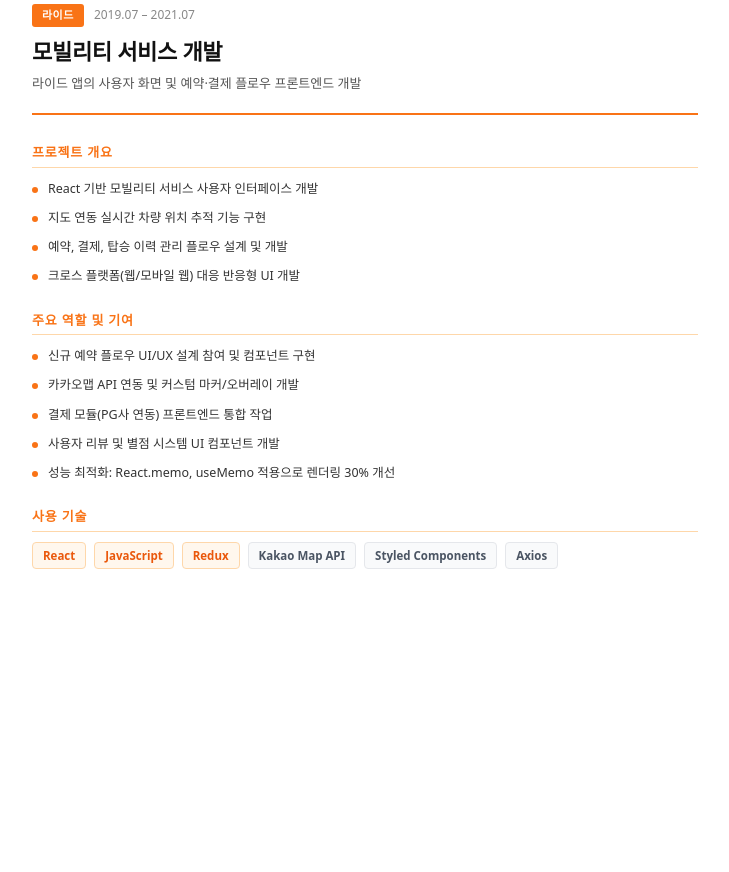
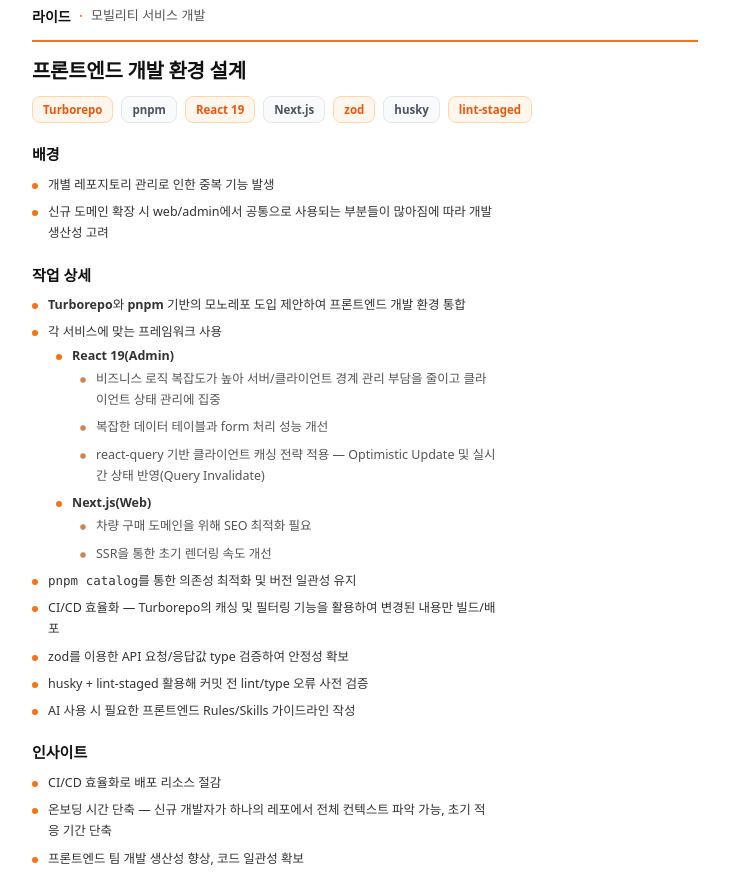
Before and after one commit to heeyounggoo/heeyounggoo.github.io, an Astro site: page /resume in a window 1280 px wide. Shown: the part 1336-2208 px from the top of the page, without its empty margins (275-1004 px from the left). Built offline with nearby package versions, Linux system fonts and the light colour scheme; Astro itself is replaced by a stand-in of ours; a web font is replaced by a local one.

Commit message:
feat: redesign resume project section layout (#6)
* feat: redesign resume project section CSS layout

* feat: replace A-2 with monorepo dev environment setup content

* feat: convert A-3 to A-6 project pages to new section label format

* feat: move tech-tags below title with nth-child coloring and simplify section labels

```diff
--- a/src/pages/resume.astro
+++ b/src/pages/resume.astro
@@ -195,60 +195,68 @@
     }
 
     .project-header {
-      margin-bottom: 28px;
-      padding-bottom: 20px;
+      display: flex;
+      align-items: center;
+      gap: 8px;
+      margin-bottom: 14px;
+      padding-bottom: 12px;
       border-bottom: 2px solid #f97316;
     }
 
-    .project-meta {
-      display: flex;
-      align-items: center;
-      gap: 10px;
+    .project-company {
+      font-size: 14px;
+      font-weight: 700;
+      color: #111111;
+    }
+
+    .project-service-sep {
+      color: #f97316;
+      font-weight: 400;
+    }
+
+    .project-service {
+      font-size: 13px;
+      color: #555555;
+      font-weight: 500;
+    }
+
+    .project-title {
+      font-size: 20px;
+      font-weight: 700;
+      color: #111111;
+      margin-bottom: 4px;
+      letter-spacing: -0.3px;
+    }
+
+    .project-section {
+      margin-bottom: 20px;
+    }
+
+    .project-section-label {
+      display: block;
+      font-size: 15px;
+      font-weight: 700;
+      color: #111111;
       margin-bottom: 8px;
     }
 
-    .project-company-badge {
-      font-size: 11px;
-      font-weight: 700;
-      padding: 3px 10px;
-      border-radius: 3px;
-      background: #f97316;
-      color: white;
-      text-transform: uppercase;
-      letter-spacing: 0.5px;
+    .project-title + .tech-tags {
+      margin-top: 10px;
+      margin-bottom: 20px;
     }
 
-    .project-period {
-      font-size: 12px;
-      color: #888888;
+    .project-title + .tech-tags .tech-tag:nth-child(odd) {
+      background: #fff7ed;
+      color: #ea580c;
+      border-color: #fed7aa;
+      border-radius: 8px;
     }
 
-    .project-title {
-      font-size: 22px;
-      font-weight: 700;
-      color: #111111;
-      margin-bottom: 6px;
-      letter-spacing: -0.3px;
-    }
-
-    .project-subtitle {
-      font-size: 13px;
-      color: #555555;
-    }
-
-    .project-section {
-      margin-bottom: 24px;
-    }
-
-    .project-section-title {
-      font-size: 13px;
-      font-weight: 700;
-      color: #f97316;
-      text-transform: uppercase;
-      letter-spacing: 0.8px;
-      margin-bottom: 10px;
-      padding-bottom: 4px;
-      border-bottom: 1px solid #fed7aa;
+    .project-title + .tech-tags .tech-tag:nth-child(even) {
+      background: #f9fafb;
+      color: #4b5563;
+      border-color: #e5e7eb;
+      border-radius: 8px;
     }
 
     .project-content ul {
@@ -259,7 +267,7 @@
     .project-content ul li {
       padding-left: 16px;
       position: relative;
-      margin-bottom: 8px;
+      margin-bottom: 6px;
       font-size: 12.5px;
       max-width: 65ch;
       line-height: 1.7;
@@ -274,6 +282,61 @@
       height: 6px;
       border-radius: 50%;
       background: #f97316;
+    }
+
+    .sub-list {
+      list-style: none;
+      padding: 0;
+      margin-top: 2px;
+      margin-left: 8px;
+    }
+
+    .sub-list > li {
+      padding-left: 14px;
+      position: relative;
+      margin-bottom: 4px;
+      font-size: 12.5px;
+      max-width: 60ch;
+      line-height: 1.7;
+    }
+
+    .sub-list > li::before {
+      content: "";
+      position: absolute;
+      left: 0;
+      top: 10px;
+      width: 8px;
+      height: 1.5px;
+      background: #aaaaaa;
+    }
+
+    .sub-sub-list {
+      list-style: none;
+      padding: 0;
+      margin-top: 2px;
+      margin-left: 8px;
+    }
+
+    .sub-sub-list > li {
+      padding-left: 14px;
+      position: relative;
+      margin-bottom: 4px;
+      font-size: 12px;
+      color: #555555;
+      max-width: 58ch;
+      line-height: 1.7;
+    }
+
+    .sub-sub-list > li::before {
+      content: "";
+      position: absolute;
+      left: 2px;
+      top: 9px;
+      width: 4px;
+      height: 4px;
+      border-radius: 50%;
+      border: 1px solid #aaaaaa;
+      background: transparent;
     }
 
     .edu-item {
@@ -436,51 +499,75 @@
 <span class="page-num">1 / 6</span>
   </div>
 
-  <!-- PAGE A-2: 라이드 모빌리티 서비스 -->
+  <!-- PAGE A-2: 라이드 프론트엔드 개발 환경 설계 -->
   <div class="page">
     <div class="project-header">
-      <div class="project-meta">
-        <span class="project-company-badge">라이드</span>
-        <span class="project-period">2019.07 – 2021.07</span>
+      <span class="project-company">라이드</span>
+      <span class="project-service-sep">·</span>
+      <span class="project-service">모빌리티 서비스 개발</span>
     </div>
-      <div class="project-title">모빌리티 서비스 개발</div>
-      <div class="project-subtitle">라이드 앱의 사용자 화면 및 예약·결제 플로우 프론트엔드 개발</div>
+
+    <div class="project-title">프론트엔드 개발 환경 설계</div>
+
+    <div class="tech-tags">
+      <span class="tech-tag">Turborepo</span>
+      <span class="tech-tag">pnpm</span>
+      <span class="tech-tag">React 19</span>
+      <span class="tech-tag">Next.js</span>
+      <span class="tech-tag">zod</span>
+      <span class="tech-tag">husky</span>
+      <span class="tech-tag">lint-staged</span>
     </div>
 
     <div class="project-section">
-      <div class="project-section-title">프로젝트 개요</div>
+      <span class="project-section-label">배경</span>
       <div class="project-content">
         <ul>
-          <li>React 기반 모빌리티 서비스 사용자 인터페이스 개발</li>
-          <li>지도 연동 실시간 차량 위치 추적 기능 구현</li>
-          <li>예약, 결제, 탑승 이력 관리 플로우 설계 및 개발</li>
-          <li>크로스 플랫폼(웹/모바일 웹) 대응 반응형 UI 개발</li>
+          <li>개별 레포지토리 관리로 인한 중복 기능 발생</li>
+          <li>신규 도메인 확장 시 web/admin에서 공통으로 사용되는 부분들이 많아짐에 따라 개발 생산성 고려</li>
         </ul>
       </div>
     </div>
 
     <div class="project-section">
-      <div class="project-section-title">주요 역할 및 기여</div>
+      <span class="project-section-label">작업 상세</span>
       <div class="project-content">
         <ul>
-          <li>신규 예약 플로우 UI/UX 설계 참여 및 컴포넌트 구현</li>
-          <li>카카오맵 API 연동 및 커스텀 마커/오버레이 개발</li>
-          <li>결제 모듈(PG사 연동) 프론트엔드 통합 작업</li>
-          <li>사용자 리뷰 및 별점 시스템 UI 컴포넌트 개발</li>
-          <li>성능 최적화: React.memo, useMemo 적용으로 렌더링 30% 개선</li>
+          <li><strong>Turborepo</strong>와 <strong>pnpm</strong> 기반의 모노레포 도입 제안하여 프론트엔드 개발 환경 통합</li>
+          <li>각 서비스에 맞는 프레임워크 사용
+            <ul class="sub-list">
+              <li><strong>React 19(Admin)</strong>
+                <ul class="sub-sub-list">
+                  <li>비즈니스 로직 복잡도가 높아 서버/클라이언트 경계 관리 부담을 줄이고 클라이언트 상태 관리에 집중</li>
+                  <li>복잡한 데이터 테이블과 form 처리 성능 개선</li>
+                  <li>react-query 기반 클라이언트 캐싱 전략 적용 — Optimistic Update 및 실시간 상태 반영(Query Invalidate)</li>
+                </ul>
+              </li>
+              <li><strong>Next.js(Web)</strong>
+                <ul class="sub-sub-list">
+                  <li>차량 구매 도메인을 위해 SEO 최적화 필요</li>
+                  <li>SSR을 통한 초기 렌더링 속도 개선</li>
+                </ul>
+              </li>
+            </ul>
+          </li>
+          <li><code>pnpm catalog</code>를 통한 의존성 최적화 및 버전 일관성 유지</li>
+          <li>CI/CD 효율화 — Turborepo의 캐싱 및 필터링 기능을 활용하여 변경된 내용만 빌드/배포</li>
+          <li>zod를 이용한 API 요청/응답값 type 검증하여 안정성 확보</li>
+          <li>husky + lint-staged 활용해 커밋 전 lint/type 오류 사전 검증</li>
+          <li>AI 사용 시 필요한 프론트엔드 Rules/Skills 가이드라인 작성</li>
         </ul>
       </div>
     </div>
 
     <div class="project-section">
-      <div class="project-section-title">사용 기술</div>
-      <div class="tech-tags">
-        <span class="tech-tag">React</span>
-        <span class="tech-tag">JavaScript</span>
-        <span class="tech-tag">Redux</span>
-        <span class="tech-tag secondary">Kakao Map API</span>
-        <span class="tech-tag secondary">Styled Components</span>
-        <span class="tech-tag secondary">Axios</span>
+      <span class="project-section-label">인사이트</span>
+      <div class="project-content">
+        <ul>
+          <li>CI/CD 효율화로 배포 리소스 절감</li>
+          <li>온보딩 시간 단축 — 신규 개발자가 하나의 레포에서 전체 컨텍스트 파악 가능, 초기 적응 기간 단축</li>
+          <li>프론트엔드 팀 개발 생산성 향상, 코드 일관성 확보</li>
+        </ul>
       </div>
     </div>
 
@@ -490,16 +577,24 @@
   <!-- PAGE A-3: 라이드 디자인시스템 -->
   <div class="page">
     <div class="project-header">
-      <div class="project-meta">
-        <span class="project-company-badge">라이드</span>
-        <span class="project-period">2020.01 – 2021.07</span>
+      <span class="project-company">라이드</span>
+      <span class="project-service-sep">·</span>
+      <span class="project-service">디자인시스템</span>
     </div>
+
     <div class="project-title">디자인시스템 구축</div>
-      <div class="project-subtitle">서비스 전반에 적용 가능한 재사용 컴포넌트 라이브러리 및 디자인시스템 개발</div>
+
+    <div class="tech-tags">
+      <span class="tech-tag">React</span>
+      <span class="tech-tag">TypeScript</span>
+      <span class="tech-tag">Storybook</span>
+      <span class="tech-tag">Rollup</span>
+      <span class="tech-tag">CSS Modules</span>
+      <span class="tech-tag">GitHub Actions</span>
     </div>
 
     <div class="project-section">
-      <div class="project-section-title">프로젝트 개요</div>
+      <span class="project-section-label">배경</span>
       <div class="project-content">
         <ul>
           <li>디자이너–개발자 협업을 위한 사내 디자인시스템 구축</li>
@@ -510,7 +605,7 @@
     </div>
 
     <div class="project-section">
-      <div class="project-section-title">주요 역할 및 기여</div>
+      <span class="project-section-label">작업 상세</span>
       <div class="project-content">
         <ul>
           <li>Button, Input, Modal, Toast 등 핵심 UI 컴포넌트 설계 및 개발</li>
@@ -522,34 +617,30 @@
       </div>
     </div>
 
-    <div class="project-section">
-      <div class="project-section-title">사용 기술</div>
-      <div class="tech-tags">
-        <span class="tech-tag">React</span>
-        <span class="tech-tag">TypeScript</span>
-        <span class="tech-tag">Storybook</span>
-        <span class="tech-tag secondary">Rollup</span>
-        <span class="tech-tag secondary">CSS Modules</span>
-        <span class="tech-tag secondary">GitHub Actions</span>
-      </div>
-    </div>
-
 <span class="page-num">3 / 6</span>
   </div>
 
   <!-- PAGE A-4: 핏투게더 스포츠 선수 리포트 -->
   <div class="page">
     <div class="project-header">
-      <div class="project-meta">
-        <span class="project-company-badge" style="background:#EA580C;">핏투게더</span>
-        <span class="project-period">2021.08 – 2022.12</span>
+      <span class="project-company">핏투게더</span>
+      <span class="project-service-sep">·</span>
+      <span class="project-service">스포츠 선수 리포트 서비스</span>
     </div>
+
     <div class="project-title">스포츠 선수 리포트 서비스 개발</div>
-      <div class="project-subtitle">전문 스포츠 선수의 퍼포먼스 데이터를 시각화하는 리포트 서비스 프론트엔드 개발</div>
+
+    <div class="tech-tags">
+      <span class="tech-tag">React</span>
+      <span class="tech-tag">TypeScript</span>
+      <span class="tech-tag">Recharts</span>
+      <span class="tech-tag">Recoil</span>
+      <span class="tech-tag">React Query</span>
+      <span class="tech-tag">html2canvas</span>
     </div>
 
     <div class="project-section">
-      <div class="project-section-title">프로젝트 개요</div>
+      <span class="project-section-label">배경</span>
       <div class="project-content">
         <ul>
           <li>선수별 퍼포먼스 지표 데이터 시각화 대시보드 개발</li>
@@ -560,7 +651,7 @@
     </div>
 
     <div class="project-section">
-      <div class="project-section-title">주요 역할 및 기여</div>
+      <span class="project-section-label">작업 상세</span>
       <div class="project-content">
         <ul>
           <li>Recharts 기반 커스텀 차트 컴포넌트 개발 (레이더, 바, 라인 차트)</li>
@@ -572,34 +663,30 @@
       </div>
     </div>
 
-    <div class="project-section">
-      <div class="project-section-title">사용 기술</div>
-      <div class="tech-tags">
-        <span class="tech-tag">React</span>
-        <span class="tech-tag">TypeScript</span>
-        <span class="tech-tag">Recharts</span>
-        <span class="tech-tag secondary">Recoil</span>
-        <span class="tech-tag secondary">React Query</span>
-        <span class="tech-tag secondary">html2canvas</span>
-      </div>
-    </div>
-
 <span class="page-num">4 / 6</span>
   </div>
 
   <!-- PAGE A-5: 핏투게더 리포트 & ANTLabs -->
   <div class="page">
     <div class="project-header">
-      <div class="project-meta">
-        <span class="project-company-badge" style="background:#EA580C;">핏투게더 / ANTLabs</span>
-        <span class="project-period">2023.01 – 2023.08</span>
+      <span class="project-company">핏투게더</span>
+      <span class="project-service-sep">·</span>
+      <span class="project-service">리포트 서비스 고도화</span>
     </div>
+
     <div class="project-title">리포트 서비스 개발 & ANTLabs 연계</div>
-      <div class="project-subtitle">핏투게더 리포트 고도화 및 ANTLabs 학사 시스템과의 데이터 연동 프로젝트</div>
+
+    <div class="tech-tags">
+      <span class="tech-tag">React</span>
+      <span class="tech-tag">TypeScript</span>
+      <span class="tech-tag">React Query</span>
+      <span class="tech-tag">react-window</span>
+      <span class="tech-tag">SheetJS</span>
+      <span class="tech-tag">Ant Design</span>
     </div>
 
     <div class="project-section">
-      <div class="project-section-title">프로젝트 개요</div>
+      <span class="project-section-label">배경</span>
       <div class="project-content">
         <ul>
           <li>기존 리포트 서비스 성능 개선 및 신규 분석 기능 추가</li>
@@ -610,7 +697,7 @@
     </div>
 
     <div class="project-section">
-      <div class="project-section-title">주요 역할 및 기여</div>
+      <span class="project-section-label">작업 상세</span>
       <div class="project-content">
         <ul>
           <li>react-window 적용으로 대형 데이터 테이블 렌더링 성능 60% 개선</li>
@@ -622,34 +709,31 @@
       </div>
     </div>
 
-    <div class="project-section">
-      <div class="project-section-title">사용 기술</div>
-      <div class="tech-tags">
-        <span class="tech-tag">React</span>
-        <span class="tech-tag">TypeScript</span>
-        <span class="tech-tag">React Query</span>
-        <span class="tech-tag secondary">react-window</span>
-        <span class="tech-tag secondary">SheetJS</span>
-        <span class="tech-tag secondary">Ant Design</span>
-      </div>
-    </div>
-
 <span class="page-num">5 / 6</span>
   </div>
 
   <!-- PAGE A-6: ANTLabs 학사시스템 -->
   <div class="page">
     <div class="project-header">
-      <div class="project-meta">
-        <span class="project-company-badge" style="background:#C2410C;">ANTLabs</span>
-        <span class="project-period">2023.10 – 현재</span>
+      <span class="project-company">ANTLabs</span>
+      <span class="project-service-sep">·</span>
+      <span class="project-service">대학교 학사 시스템</span>
     </div>
+
     <div class="project-title">대학교 학사 시스템 개발</div>
-      <div class="project-subtitle">국내 대학교 종합 학사 관리 시스템(수강신청·성적·졸업심사) 프론트엔드 개발</div>
+
+    <div class="tech-tags">
+      <span class="tech-tag">React</span>
+      <span class="tech-tag">TypeScript</span>
+      <span class="tech-tag">Next.js</span>
+      <span class="tech-tag">Nx (모노레포)</span>
+      <span class="tech-tag">WebSocket</span>
+      <span class="tech-tag">Playwright</span>
+      <span class="tech-tag">Tailwind CSS</span>
     </div>
 
     <div class="project-section">
-      <div class="project-section-title">프로젝트 개요</div>
+      <span class="project-section-label">배경</span>
       <div class="project-content">
         <ul>
           <li>대학교 학생·교수·행정 포털 통합 프론트엔드 개발</li>
@@ -660,7 +744,7 @@
     </div>
 
     <div class="project-section">
-      <div class="project-section-title">주요 역할 및 기여</div>
+      <span class="project-section-label">작업 상세</span>
       <div class="project-content">
         <ul>
           <li>수강신청 동시성 처리 UI (실시간 잔여석 업데이트 WebSocket)</li>
@@ -672,19 +756,6 @@
       </div>
     </div>
 
-    <div class="project-section">
-      <div class="project-section-title">사용 기술</div>
-      <div class="tech-tags">
-        <span class="tech-tag">React</span>
-        <span class="tech-tag">TypeScript</span>
-        <span class="tech-tag">Next.js</span>
-        <span class="tech-tag secondary">Nx (모노레포)</span>
-        <span class="tech-tag secondary">WebSocket</span>
-        <span class="tech-tag secondary">Playwright</span>
-        <span class="tech-tag secondary">Tailwind CSS</span>
-      </div>
-    </div>
-
 <span class="page-num">6 / 6</span>
   </div>
 </BaseLayout>
```
Lines whose indentation alone changed are shown as unchanged.
